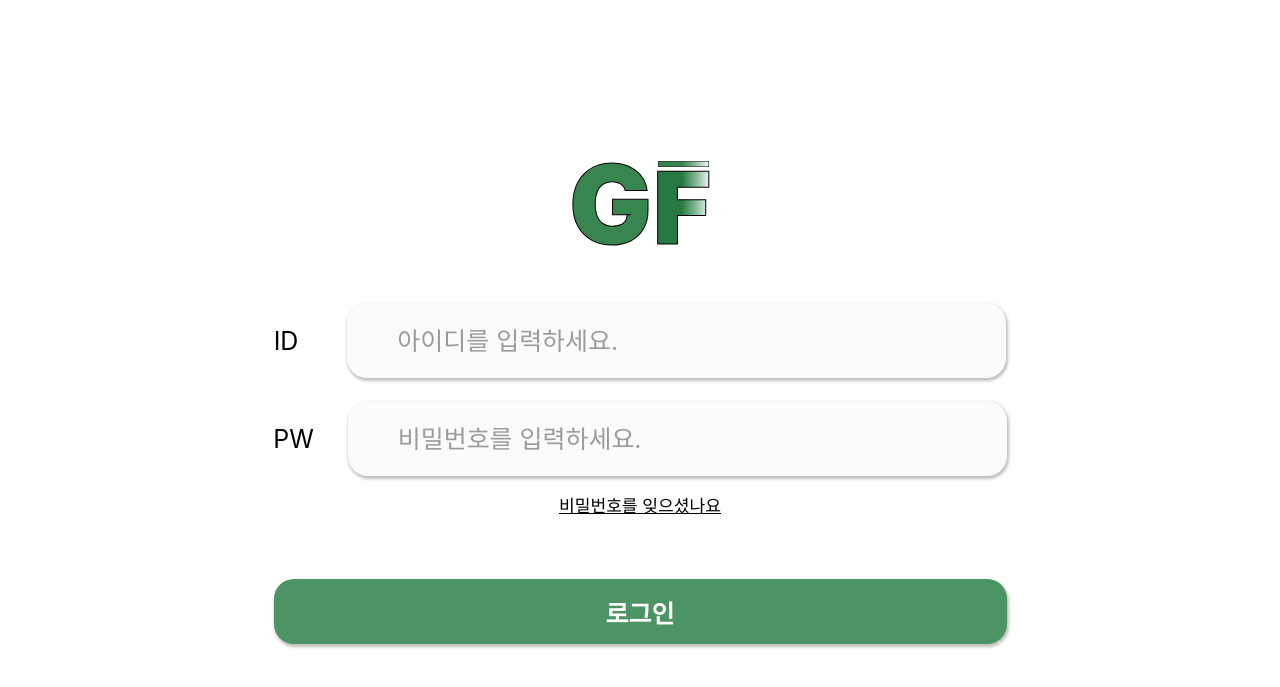
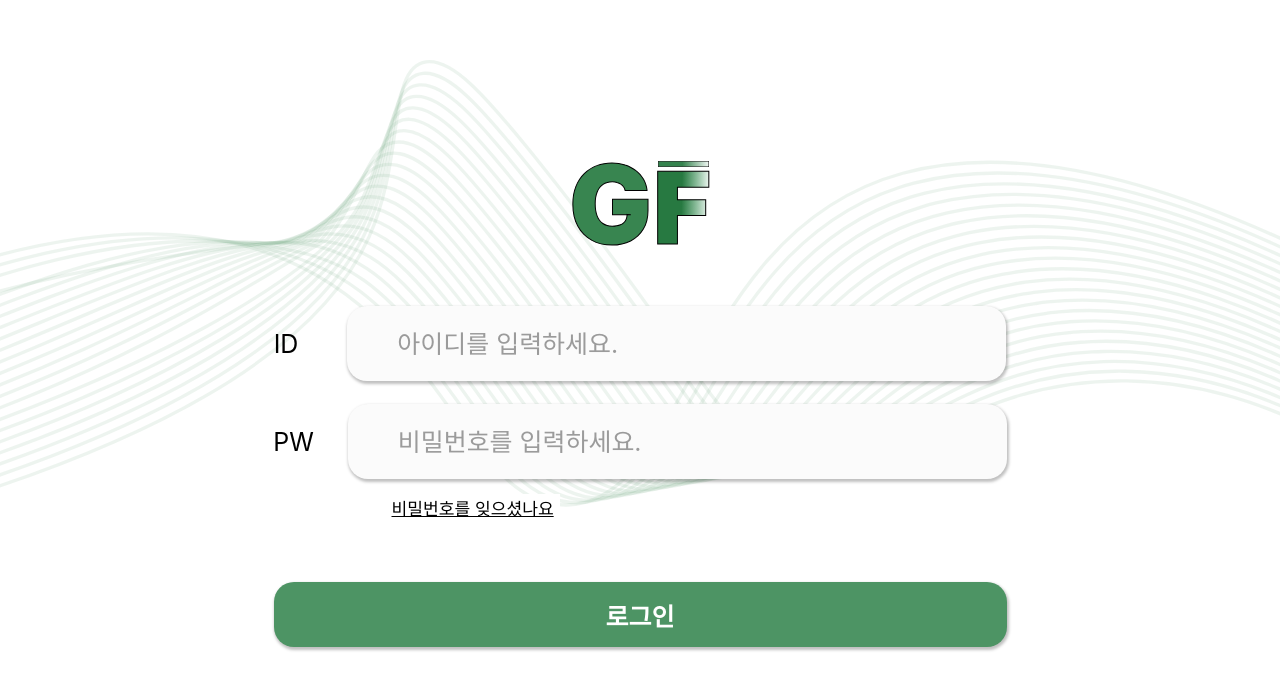
Before and after one commit to GreenFilter/GF_Front, a React (Create React App) app: page /login in a window 1280 px wide. Shown: the part 113-800 px from the top of the page. Built offline with nearby package versions, Linux system fonts and the light colour scheme.

Commit message:
background image

```diff
--- a/public/index.html
+++ b/public/index.html
@@ -10,6 +10,7 @@
       content="Web site created using create-react-app"
     />
     <link rel="icon" href="favicon.ico" />
+    <link rel="stylesheet" href="https://cdn.jsdelivr.net/npm/reset-css@5.0.1/reset.css">
     <!--
       manifest.json provides metadata used when your web app is installed on a
       user's mobile device or desktop. See https://developers.google.com/web/fundamentals/web-app-manifest/
--- a/src/pages/login.js
+++ b/src/pages/login.js
@@ -9,15 +9,33 @@ import LoginButton from '../components/loginButton';
 function Login() {
   return (
     <div css={css`
+      height: 100vh;
+      margin: 0;
       display: flex;
       flex-direction: column;
       align-items: center;
-      margin-top: 250px;
+      background-size: 100vw 100vh;
+      background-repeat: no-repeat;
+      background-image: url('/image/backgroundLine.svg');
     `}>
+
+      <div css={css`margin-top: 250px;`}>
       <I.Logo />
+      </div>
       <InputBox margin="49" inputMargin="33px 0 23px 0" label="ID" placeholder="아이디" />
       <InputBox margin="34" inputMargin="0 0 15px 0" label="PW" placeholder="비밀번호" />
+      <div css={
+        css`
+          width: 559px;
+          margin-left: 50px;
+
+          @media screen and (max-width: 800px){
+          width: 65vw;
+          margin-left: 50px;
+          }
+        `}>
       <ForgetButton />
+      </div>
       <LoginButton />
     </div>
   );
```
